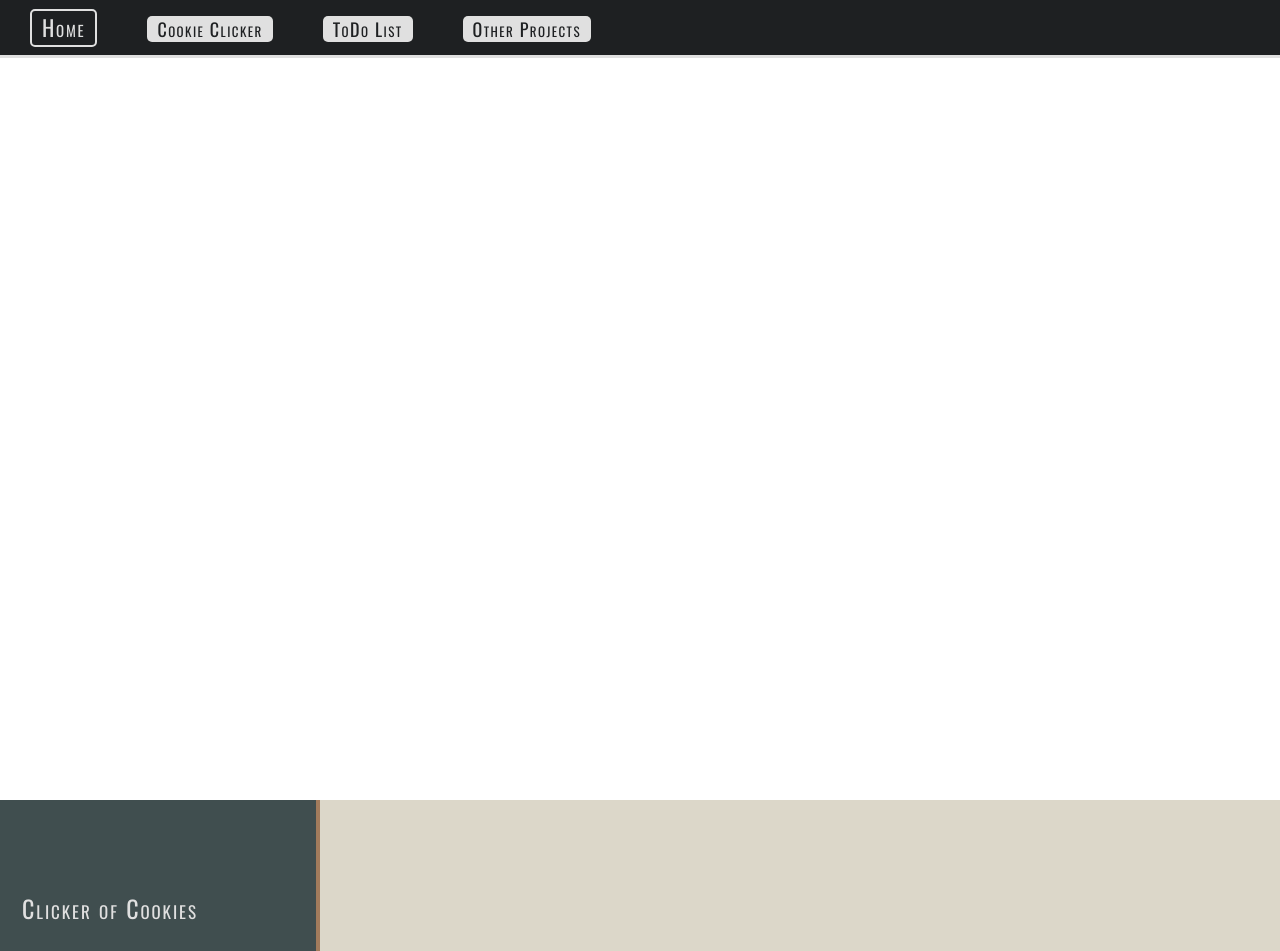
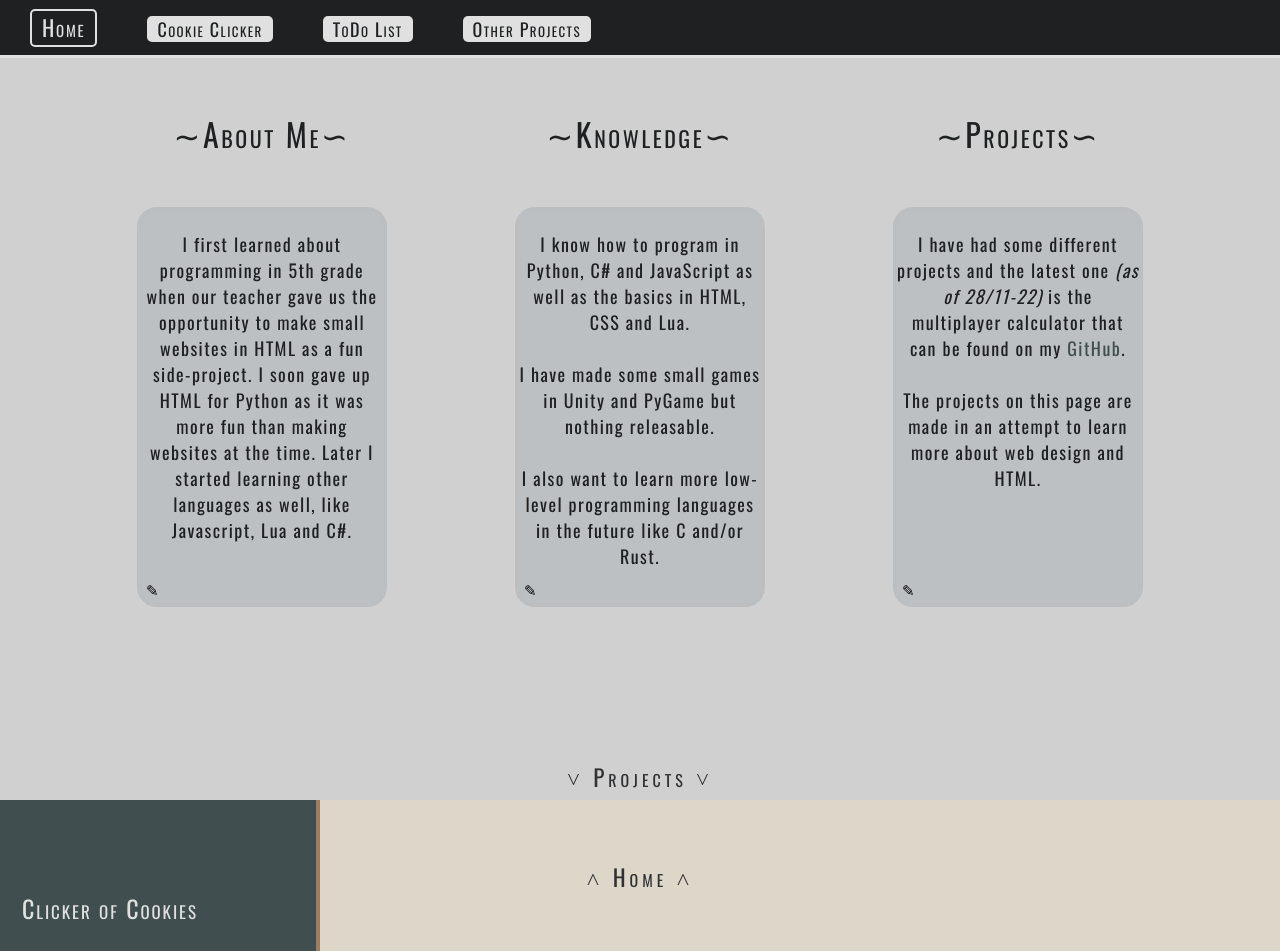
Before and after one commit to NemoEriksson02/NemoEriksson02.github.io, a SvelteKit app: page / in a window 1280 px wide. Shown: the top 951 px of the page. Built offline with nearby package versions, Linux system fonts and the light colour scheme.

Commit message:
Added: About me section
Added the about me section and another way to traverse the projects

```diff
--- a/src/routes/+page.svelte
+++ b/src/routes/+page.svelte
@@ -66,6 +66,17 @@ onMount(()=>{
             });
         });
     });
+
+    if (
+        (window.performance.navigation && window.performance.navigation.type === 1) ||
+        window.performance
+        .getEntriesByType('navigation')
+        .map((nav) => nav.type)
+        .includes('reload')
+    ){
+        window.location.href = '/';
+    }
+
 });
 
 </script>
@@ -85,7 +96,46 @@ onMount(()=>{
     </nav>
 
     <div id="home">
-
+        <div class="flexContainer">
+            <h1 class="centerTitle">∼About Me∽</h1>
+            <h1 class="centerTitle">∼Knowledge∽</h1>
+            <h1 class="centerTitle">∼Projects∽</h1>
+        </div>
+        <div class="flexContainer">
+            <div class="descriptionBox">
+                <p>
+                    I first learned about programming in 5th grade when our teacher gave us the opportunity to
+                    make small websites in HTML as a fun side-project. I soon gave up HTML for Python as it was
+                    more fun than making websites at the time. Later I started learning other languages as well,
+                    like Javascript, Lua and C#.
+                </p>
+                <article class="descriptionFooter">✎</article>
+            </div>
+            <div class="descriptionBox">
+                <p>
+                    I know how to program in Python, C# and JavaScript as well as the basics in HTML, CSS and Lua.
+                    <br><br>
+                    I have made some small games in Unity and PyGame but nothing releasable.
+                    <br><br>
+                    I also want to learn more low-level programming languages in the future like C and/or Rust.
+                </p>
+                <article class="descriptionFooter">✎</article>
+            </div>
+            <div class="descriptionBox">
+                <p>
+                    I have had some different projects and the latest one <i>(as of 28/11-22)</i> is the multiplayer
+                    calculator that can be found on my
+                    <a class="descriptionLink"
+                        target="_blank"
+                        rel="noopener noreferrer"
+                        href="https://github.com/NemoEriksson02?tab=repositories">GitHub</a>.
+                    <br><br>
+                    The projects on this page are made in an attempt to learn more about web design and HTML.
+                </p>
+                <article class="descriptionFooter">✎</article>
+            </div>
+        </div>
+        <a class="projectsText" href="#clicker">˅ Projects ˅</a>
     </div>
 
     <section id="clicker">
@@ -98,7 +148,8 @@ onMount(()=>{
             </p>
         </div>
         <img class="screenshot" alt="Clicker of Cookies screenshot" src="/screenie1.png"/>
-
+        <a class="projectsText upper" href="#home">˄ Home ˄</a>
+        <a class="projectsText" href="#todo">˅ ToDo list ˅</a>
     </section>
 
     <section id="todo">
@@ -112,6 +163,8 @@ onMount(()=>{
             </p>
         </div>
         <img class="screenshot" alt="Screenshot of the ToDo list" src="/screenie2.png"/>
+        <a class="projectsText upper" href="#clicker">˄ Clicker ˄</a>
+        <a class="projectsText" href="#other">˅ Other Projects ˅</a>
     </section>
 
     <section id="other">
@@ -127,6 +180,7 @@ onMount(()=>{
             </p>
         </div>
         <img class="screenshot" alt="Screenshot of my GitHub profile" src="/screenie3.png">
+        <a class="projectsText upper" href="#todo">˄ ToDo list ˄</a>
     </section>
 
 </body>
@@ -185,7 +239,7 @@ nav .navTitle, a{
 h1::selection,
 p::selection,
 a::selection{
-    background: darkslategray;
+    background: #708090;
     color: #e0e0e0;
 }
 
@@ -214,8 +268,98 @@ a:hover{
 
 section{
     position: relative;
-    top: 100vh;
     height: 100vh;
+}
+
+#home{
+    background: #d0d0d0;
+    height: 100vh;
+}
+
+.flexContainer{
+    display: flex;
+    justify-content: center;
+    position: relative;
+    top: 45%;
+    gap: 10%;
+}
+
+.descriptionBox{
+    height: 400px;
+    width: 250px;
+    background: #bbbfc2ee;
+    border: 4px solid #bbbfc2ff;
+    border-radius: 20px;
+    position: relative;
+    top: 55%;
+    transform: translateY(-50%);
+}
+
+.descriptionBox p{
+    text-align: center;
+    color: #1E2022;
+    position: relative;
+    top: 20px;
+    font-size: 18px;
+}
+
+.centerTitle{
+    position: relative;
+    top: -250px;
+    width: 250px;
+    text-align: center;
+    vertical-align: middle;
+    color: #1E2022;
+    font-variant: small-caps;
+}
+
+.projectsText{
+    position: absolute;
+    bottom: -45px;
+    left: 50%;
+    width: 600px;
+    height: 90px;
+    text-align: center;
+    transform: translateX(-50%);
+    font-size: 23px;
+    color: #1E2022;
+    text-decoration: none;
+    letter-spacing: 4px;
+    user-select: none;
+    border-top-left-radius: 50%;
+    border-top-right-radius: 50%;
+    padding: 5px;
+    opacity: .9;
+    transition: .25s all;
+}
+
+.projectsText.upper{
+    top: 15px;
+    height: 90px;
+    padding-top: 45px;
+    border-radius: 0;
+    border-bottom-left-radius: 50%;
+    border-bottom-right-radius: 50%;
+}
+
+.projectsText:hover{
+    letter-spacing: 8px;
+    opacity: 1;
+    background-color: #c7c7c9;
+}
+
+.descriptionLink{
+    font-variant: normal;
+    text-decoration: none;
+    color: #404e4f;
+}
+
+.descriptionFooter{
+    user-select: none;
+    position: absolute;
+    bottom: 3px;
+    left: 5px;
+    font-size: 15px;
 }
 
 section:nth-of-type(1){
@@ -288,4 +432,13 @@ section:last-of-type{
     border-right: 4px solid #EFF5FB;
 }
 
+#other .projectsText{
+    color: #e0e0e0;
+    font-weight: lighter;
+}
+
+#other .projectsText:hover{
+    color: #1E2022;
+}
+
 </style>
```
Also changed, not shown: 13 other files (tests, documents, lock files or other folders).
